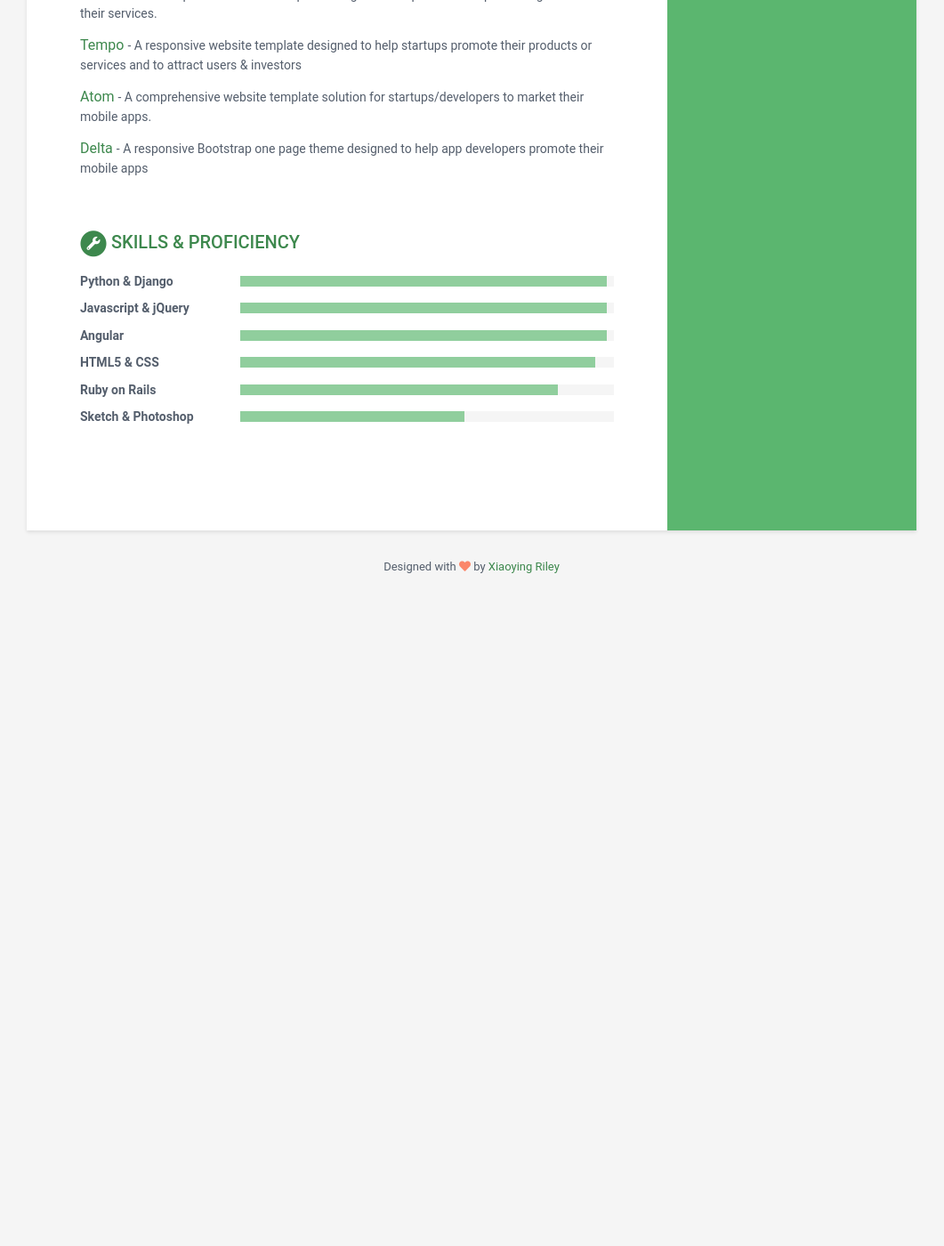
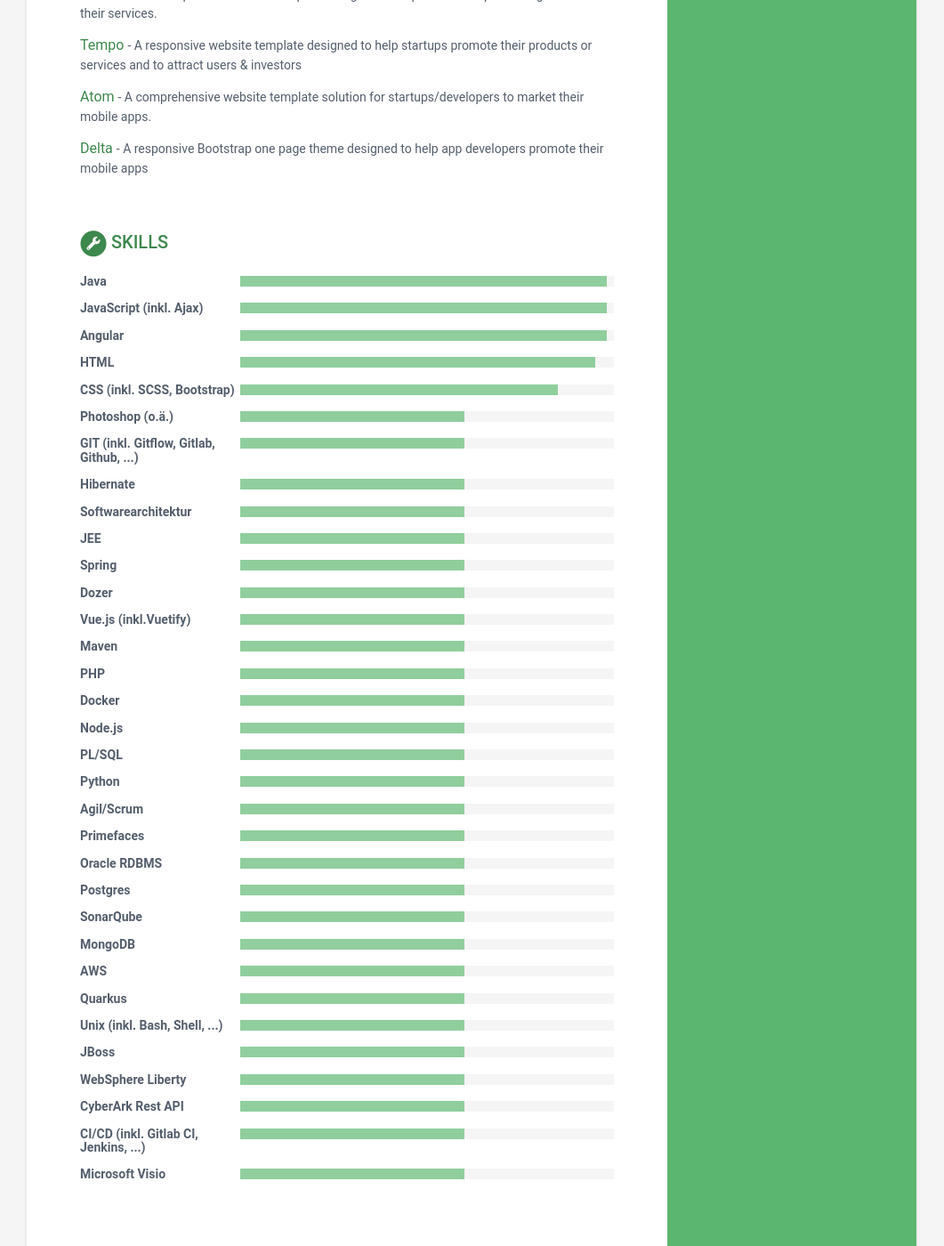
Before and after one commit to reneburghardt/reneburghardt.github.io, a Jekyll site: the page built from index.html, in a window 1280 px wide and 1400 px high, scrolled down 1265 px. Shown: the whole window at 89% size, without its empty margins (110-1171 px from the left). Built offline with Jekyll 4.4.1, drawn with Linux system fonts in a browser that asks for light colours; before the commit the page ends 1943 px from its top, so only the background shows below that; some of the changed text lies outside the part shown.

Commit message:
add majority of skills

```diff
--- a/_data/data.yml
+++ b/_data/data.yml
@@ -8,7 +8,7 @@
 
     # Profile information
     name: René Burghardt
-    tagline: Full Stack Developer
+    tagline: (Java-) Softwareentwickler und -architekt
     avatar: profile.png  #place a 100x100 picture inside /assets/images/ folder and provide the name of the file below
 
     # Sidebar links
@@ -140,25 +140,106 @@
         tagline: "A responsive Bootstrap one page theme designed to help app developers promote their mobile apps"
 
 skills:
-    title: Skills &amp; Proficiency
+    title: Skills
 
     toolset:
-      - name: Python & Django
+      - name: Java
         level: 98%
 
-      - name: Javascript & jQuery
+      - name: JavaScript (inkl. Ajax)
         level: 98%
 
       - name: Angular
         level: 98%
 
-      - name: HTML5 & CSS
+      - name: HTML
         level: 95%
 
-      - name: Ruby on Rails
+      - name: CSS (inkl. SCSS, Bootstrap)
         level: 85%
 
-      - name: Sketch & Photoshop
+      - name: Photoshop (o.ä.)
+        level: 60%
+
+      - name: GIT (inkl. Gitflow, Gitlab, Github, ...)
+        level: 60%
+
+      - name: Hibernate
+        level: 60%
+
+      - name: Softwarearchitektur
+        level: 60%
+
+      - name: JEE
+        level: 60%
+
+      - name: Spring
+        level: 60%
+
+      - name: Dozer
+        level: 60%
+
+      - name: Vue.js (inkl.Vuetify)
+        level: 60%
+
+      - name: Maven
+        level: 60%
+
+      - name: PHP
+        level: 60%
+
+      - name: Docker
+        level: 60%
+
+      - name: Node.js
+        level: 60%
+
+      - name: PL/SQL
+        level: 60%
+
+      - name: Python
+        level: 60%
+
+      - name: Agil/Scrum
+        level: 60%
+
+      - name: Primefaces
+        level: 60%
+
+      - name: Oracle RDBMS
+        level: 60%
+
+      - name: Postgres
+        level: 60%
+
+      - name: SonarQube
+        level: 60%
+
+      - name: MongoDB
+        level: 60%
+
+      - name: AWS
+        level: 60%
+
+      - name: Quarkus
+        level: 60%
+
+      - name: Unix (inkl. Bash, Shell, ...)
+        level: 60%
+
+      - name: JBoss
+        level: 60%
+
+      - name: WebSphere Liberty
+        level: 60%
+
+      - name: CyberArk Rest API
+        level: 60%
+
+      - name: CI/CD (inkl. Gitlab CI, Jenkins, ...)
+        level: 60%
+
+      - name: Microsoft Visio
         level: 60%
 
 footer: >
```
